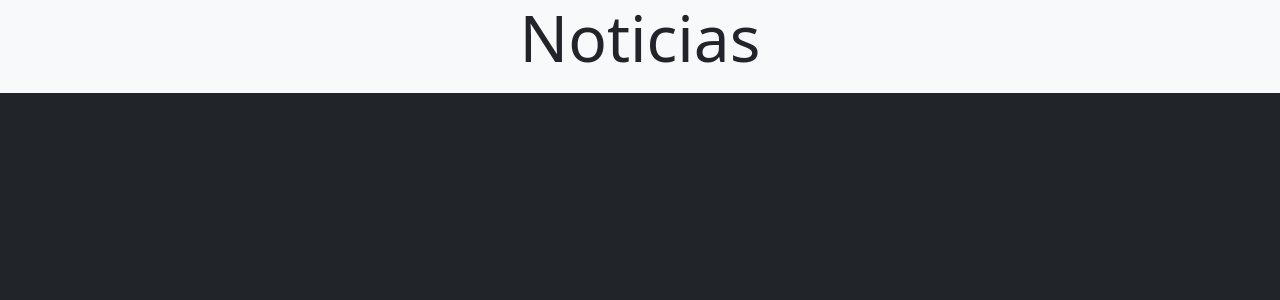
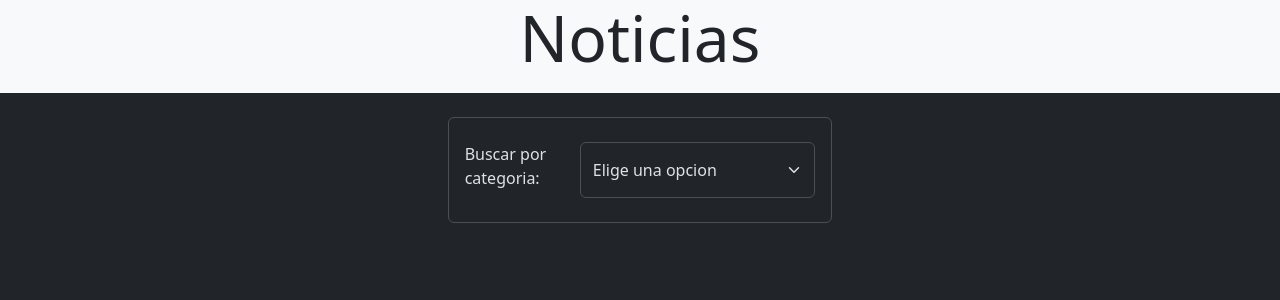
Before and after one commit to juanchiblanco/react-webNoticias, a React (Vite) app: page / in a window 1280 px wide. Shown: the top 300 px of the page. Built offline with nearby package versions, Linux system fonts and the light colour scheme.

Commit message:
maquetado del formulario

```diff
--- a/src/App.jsx
+++ b/src/App.jsx
@@ -1,10 +1,12 @@
 import "bootstrap/dist/css/bootstrap.min.css";
 import Titulo from "./components/Titulo";
+import Formulario from "./components/Formulario";
 
 function App() {
   return (
     <main>
       <Titulo/>
+      <Formulario/>
     </main>
   )
 }
--- a/src/components/Formulario.jsx
+++ b/src/components/Formulario.jsx
@@ -1,9 +1,27 @@
+import Form from "react-bootstrap/Form";
+
 const Formulario = () => {
-    return (
-        <div>
-
-        </div>
-    );
+  return (
+    <section className="container d-flex justify-content-center">
+      <div className="border border-light-subtle px-3 rounded mt-3">
+        <Form className="my-4">
+          <Form.Group className="d-flex gap-3">
+            <Form.Label>Buscar por categoria:</Form.Label>
+            <Form.Select aria-label="defaultSelect">
+              <option>Elige una opcion</option>
+              <option value="Business">Business</option>
+              <option value="Entertainment">Entertainment</option>
+              <option value="General">General</option>
+              <option value="Health">Health</option>
+              <option value="Science">Science</option>
+              <option value="Sports">Sports</option>
+              <option value="Technology">Technology</option>
+            </Form.Select>
+          </Form.Group>
+        </Form>
+      </div>
+    </section>
+  );
 };
 
 export default Formulario;
```
